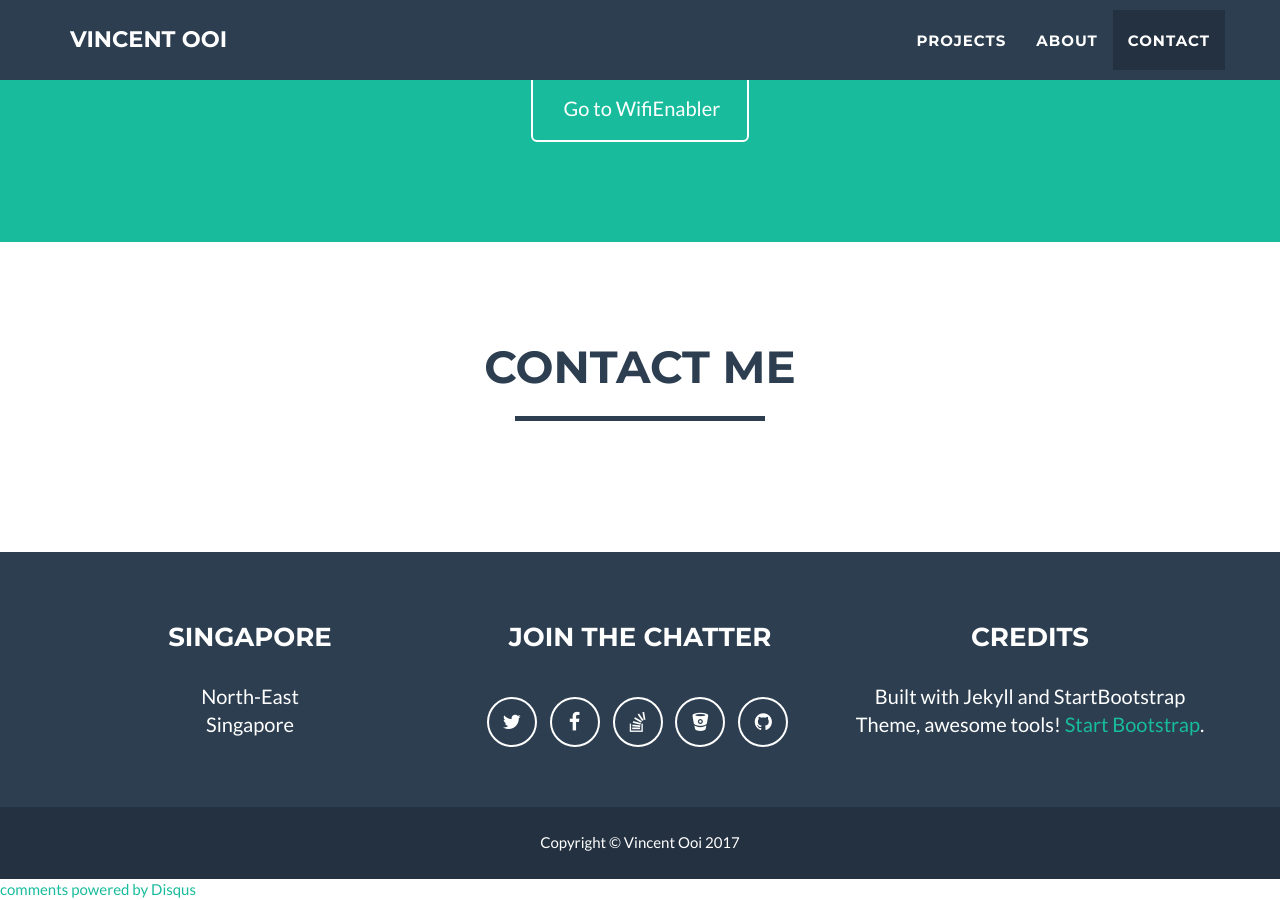
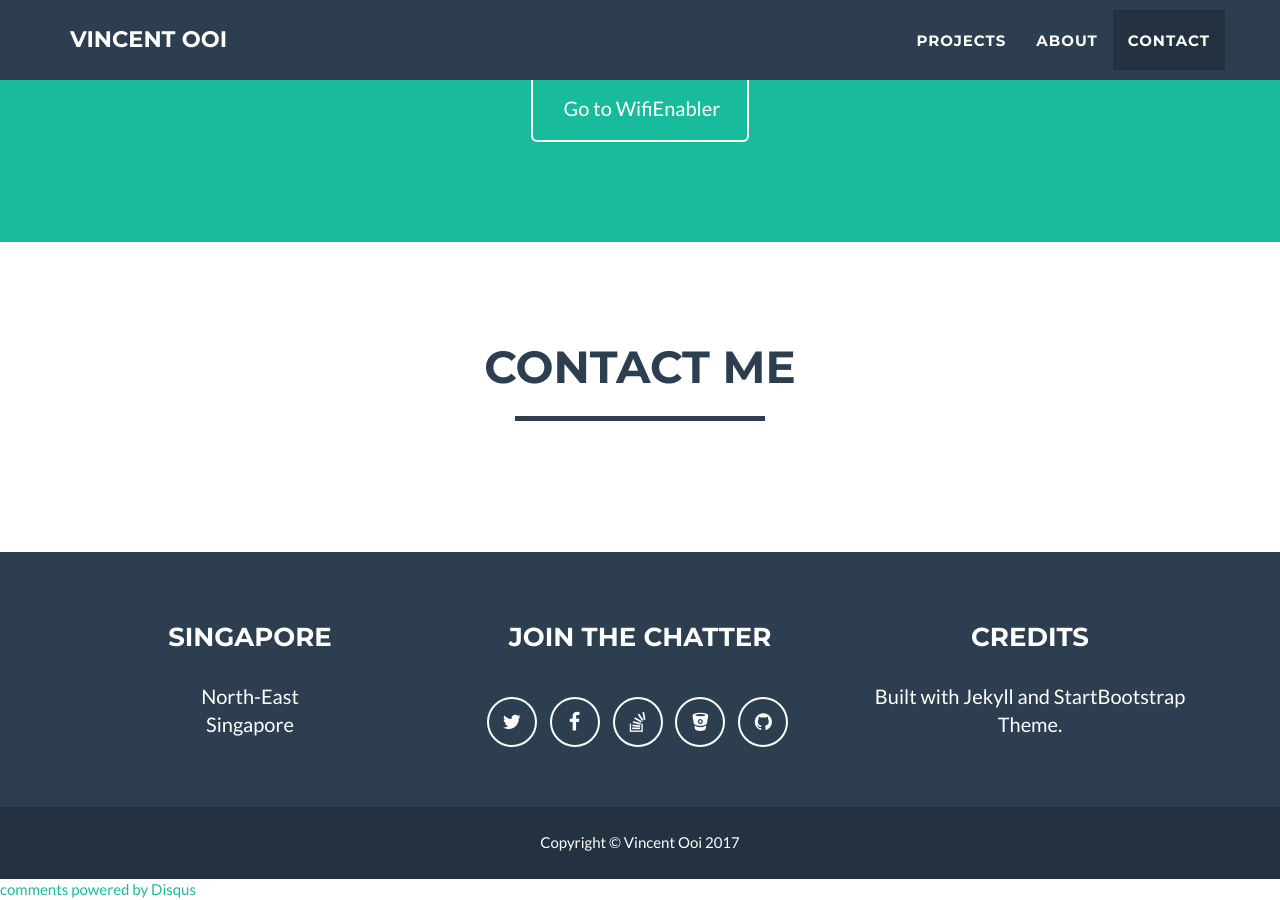
Before and after one commit to ooivincent/ooivincent.github.io, a Jekyll site: the page built from index.html, in a window 1280 px wide and 900 px high, scrolled down 1995 px. Built offline with Jekyll 4.4.1, drawn with Linux system fonts in a browser that asks for light colours; comment, search, counter and statistics services are not loaded; part of the change alters nothing that is shown; some of the changed text lies outside the part shown.

Commit message:
Update _config.yml

```diff
--- a/_config.yml
+++ b/_config.yml
@@ -2,8 +2,8 @@
 title: Vincent Ooi
 email: vincent@ooi.cc
 url: http://vincent.ooi.cc
-description: "Having fun with technlogy!"
-skills: "Dad - Developer - Maker"
+description: "Flatten Eco-System"
+skills: "Dad - Developer - Architect"
 meta_author: Ooi Vincent
 
 # Google webmaster tools
@@ -55,7 +55,7 @@ address:
   - line: Singapore
 
 # Credits content
-credits: 'Built with Jekyll and StartBootstrap Theme, awesome tools! <a href="http://startbootstrap.com">Start Bootstrap</a>.'
+credits: 'Built with Jekyll and StartBootstrap Theme.'
 
 # Build settings
 markdown: kramdown
```
